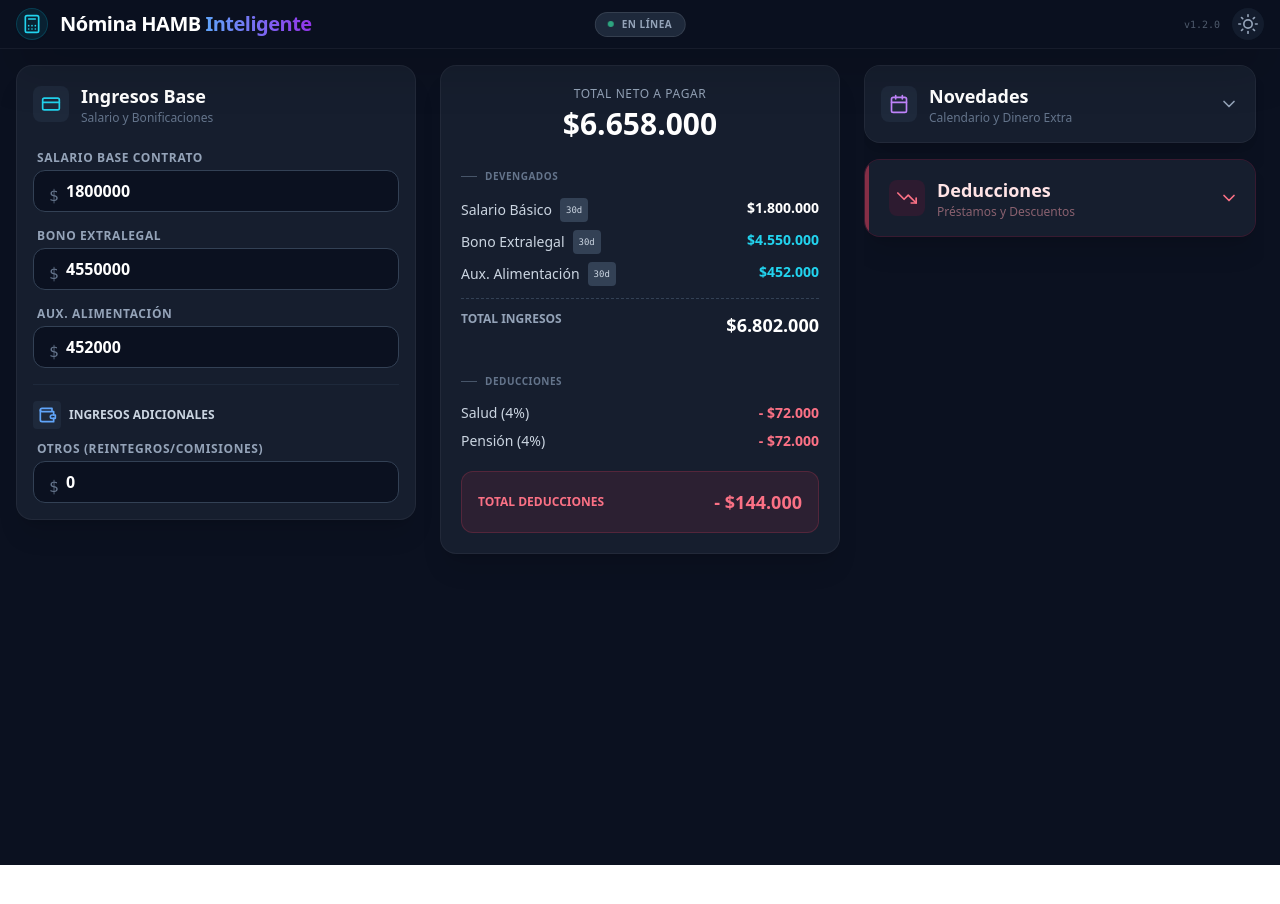
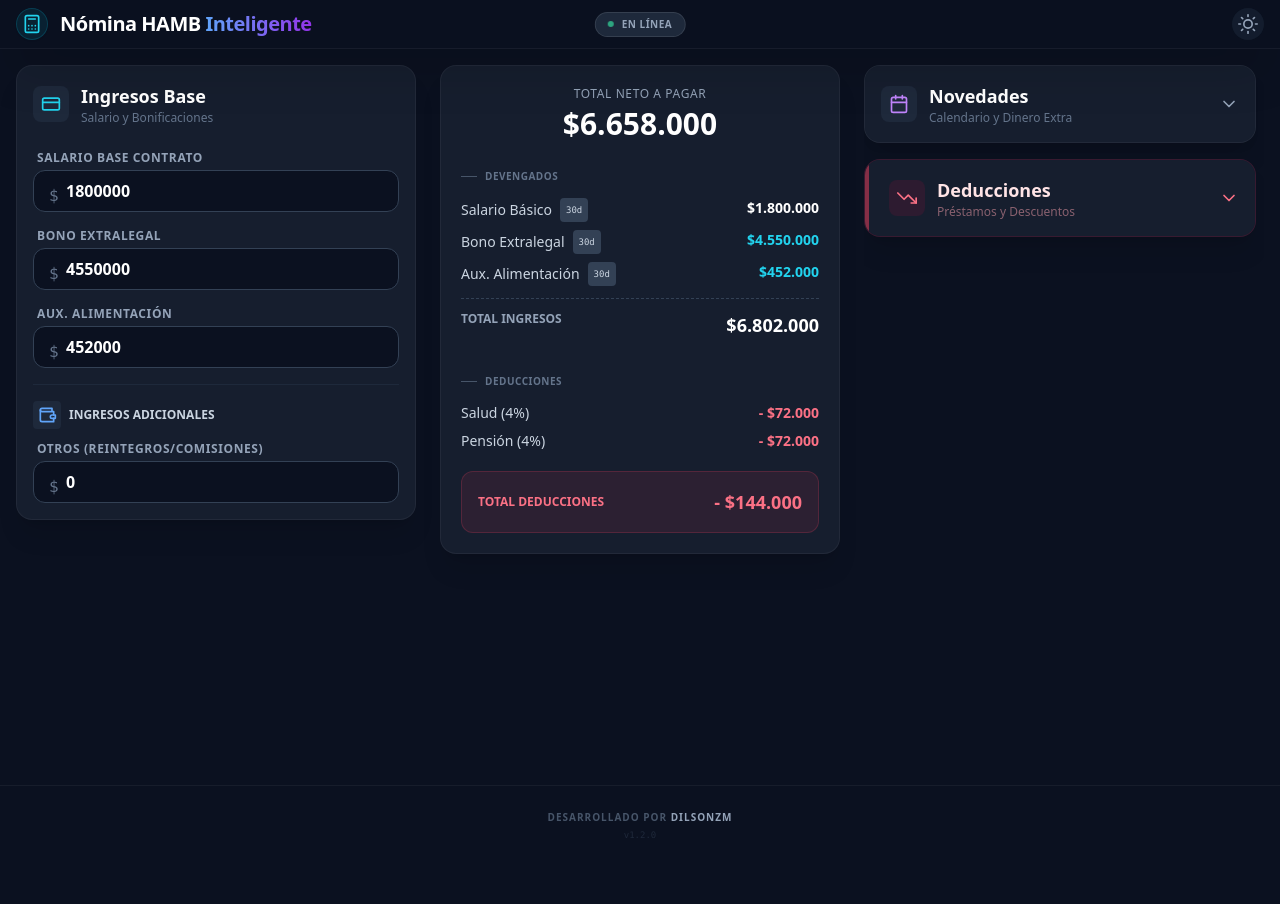
Before and after one commit to DilsonZM/NominaHAMB, a React (Vite) app: page / in a window 1280 px wide. Shown: the top 904 px of the page. Before the commit the page ends 865 px from the top, so only its background shows below. Built offline with nearby package versions, Linux system fonts and the light colour scheme.

Commit message:
Move version and credits to footer

```diff
--- a/src/App.jsx
+++ b/src/App.jsx
@@ -229,7 +229,6 @@ export default function App() {
             </div>
 
             <div className="flex items-center gap-3">
-               <span className="hidden md:block text-[10px] font-mono text-slate-400 opacity-50">{APP_VERSION}</span>
                <button
                   onClick={() => setIsDark(!isDark)}
                   className="w-8 h-8 rounded-full bg-slate-100 dark:bg-slate-800/50 flex items-center justify-center text-slate-500 dark:text-slate-400 hover:bg-slate-200 dark:hover:bg-slate-700 transition-colors"
@@ -244,7 +243,6 @@ export default function App() {
             <h1 className="text-2xl font-black text-slate-900 dark:text-white tracking-tight">
               {formatMoney(payroll.neto)}
             </h1>
-            <p className="text-[8px] text-slate-300 dark:text-slate-700 mt-1">{APP_VERSION}</p>
           </div>
         </header>
 
@@ -591,6 +589,16 @@ export default function App() {
 
           </div>
         </main>
+
+        {/* FOOTER */}
+        <footer className="text-center py-6 border-t border-slate-200 dark:border-white/5 mt-auto">
+          <p className="text-[10px] text-slate-400 dark:text-slate-600 uppercase tracking-widest font-bold">
+            Desarrollado por <span className="text-slate-600 dark:text-slate-400">DilsonZM</span>
+          </p>
+          <p className="text-[9px] text-slate-300 dark:text-slate-700 font-mono mt-1 opacity-50">
+            {APP_VERSION}
+          </p>
+        </footer>
       </div>
     </div>
   );
```
Also changed, not shown: 1 other file (tests, documents, lock files or other folders).
